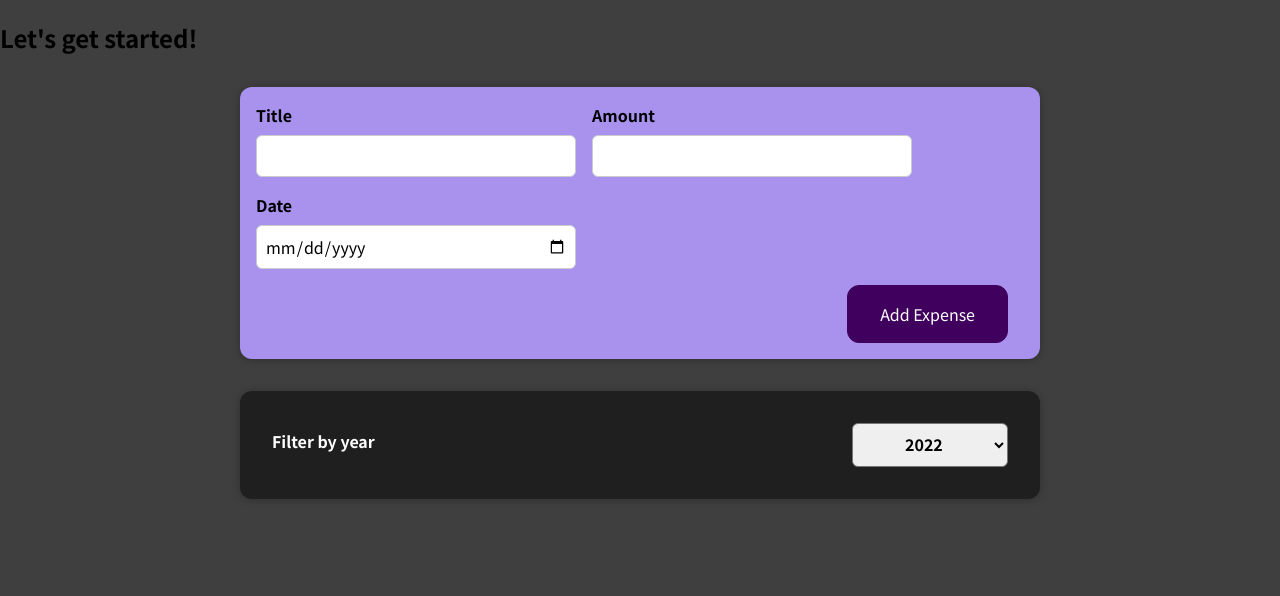
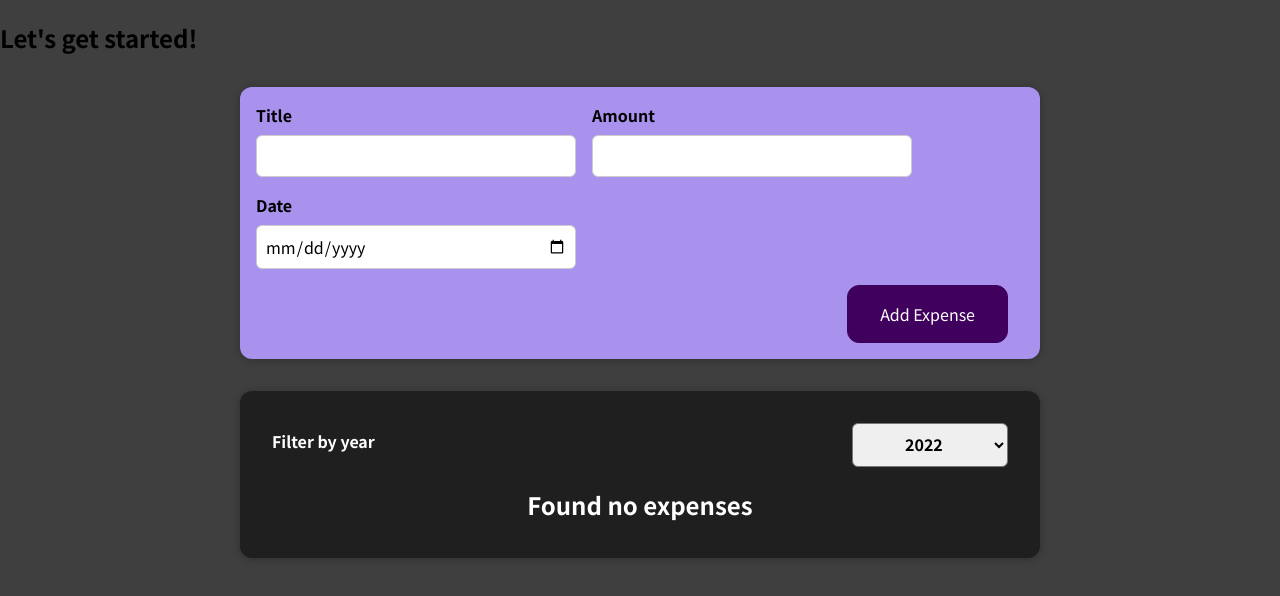
Before and after one commit to istewart22/ReactStuff, a React (Create React App) app: page / in a window 1280 px wide. Shown: the top 596 px of the page. Built offline with nearby package versions, Linux system fonts and the light colour scheme.

Commit message:
Refactor to use ExpensesList component

```diff
--- a/src/components/Expenses/ExpenseItem.js
+++ b/src/components/Expenses/ExpenseItem.js
@@ -13,6 +13,7 @@
   };
 
   return (
+    <li>
       <Card className='expense-item'>
         <ExpenseDate date={expenseDate} />
         <div className='expense-item__description'>
@@ -21,6 +22,7 @@
         </div>
         <button onClick={clickHandler}>Update title</button>
       </Card>
+    </li>
   );
 };
 
--- a/src/components/Expenses/Expenses.js
+++ b/src/components/Expenses/Expenses.js
@@ -1,8 +1,8 @@
 import './Expenses.css';
-import ExpenseItem from './ExpenseItem';
 import Card from '../UI/Card';
 import ExpensesFilter from './ExpensesFilter';
 import { useState } from 'react';
+import ExpensesList from './ExpensesList';
 
 const Expenses = (props) => {
   const { expenses } = props;
@@ -20,15 +20,7 @@
   return (
     <Card className='expenses'>
       <ExpensesFilter onChangeFilter={filterChangeHandler} />
-
-      {filteredExpenses.map((expense) => (
-        <ExpenseItem
-          key={expense.id}
-          expenseAmount={expense.amount}
-          expenseDate={expense.date}
-          expenseTitle={expense.title}
-        />
-      ))}
+      <ExpensesList items={filteredExpenses} />
     </Card>
   );
 };
--- /dev/null
+++ b/src/components/Expenses/ExpensesList.css
@@ -0,0 +1,9 @@
+.expenses-list {
+  list-style: none;
+  padding: 0;
+}
+
+.expenses-list__fallback {
+  color: white;
+  text-align: center;
+}
--- /dev/null
+++ b/src/components/Expenses/ExpensesList.js
@@ -0,0 +1,25 @@
+import ExpenseItem from './ExpenseItem';
+import './ExpensesList.css';
+
+const ExpensesList = (props) => {
+  const { items } = props;
+
+  if (items.length === 0) {
+    return <h2 className='expenses-list__fallback'>Found no expenses</h2>;
+  }
+
+  return (
+    <ul className='expenses-list'>
+      {items.map((expense) => (
+        <ExpenseItem
+          key={expense.id}
+          expenseAmount={expense.amount}
+          expenseDate={expense.date}
+          expenseTitle={expense.title}
+        />
+      ))}
+    </ul>
+  );
+};
+
+export default ExpensesList;
```
Lines whose indentation alone changed are shown as unchanged.
